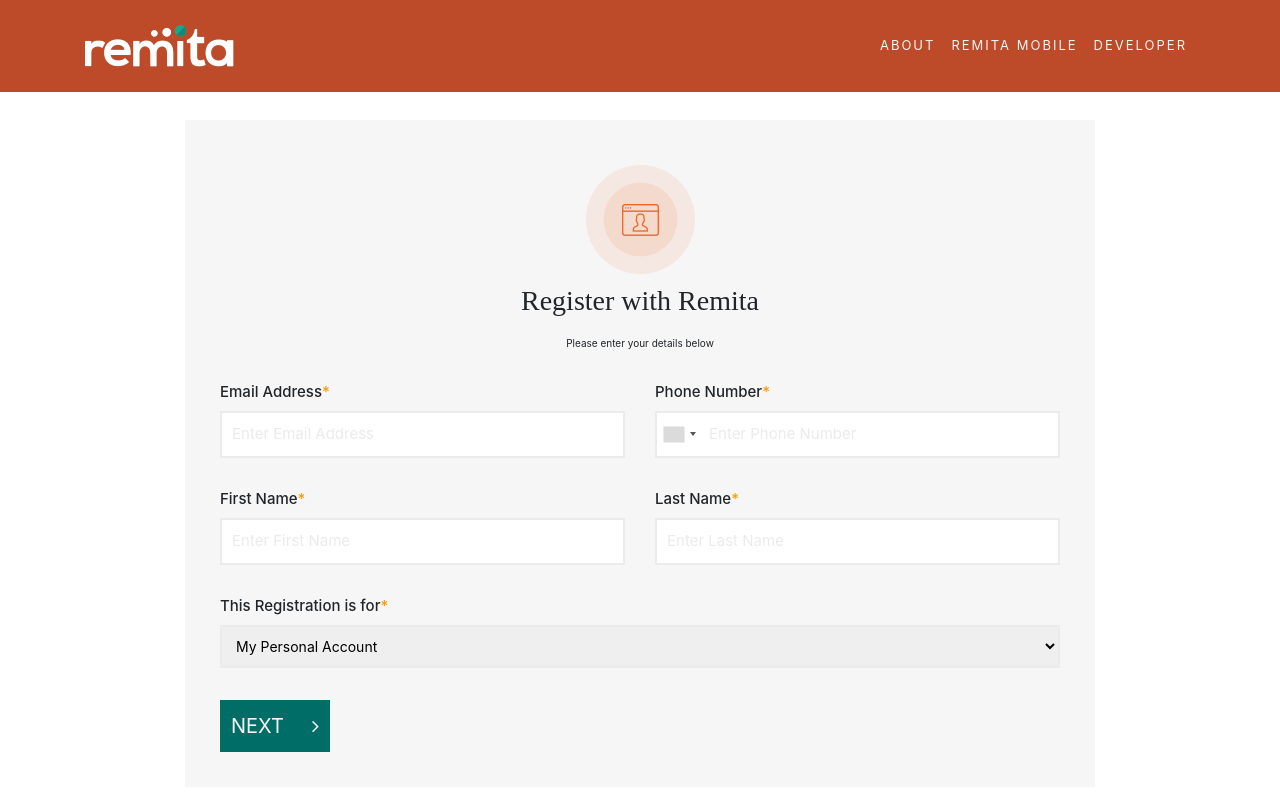
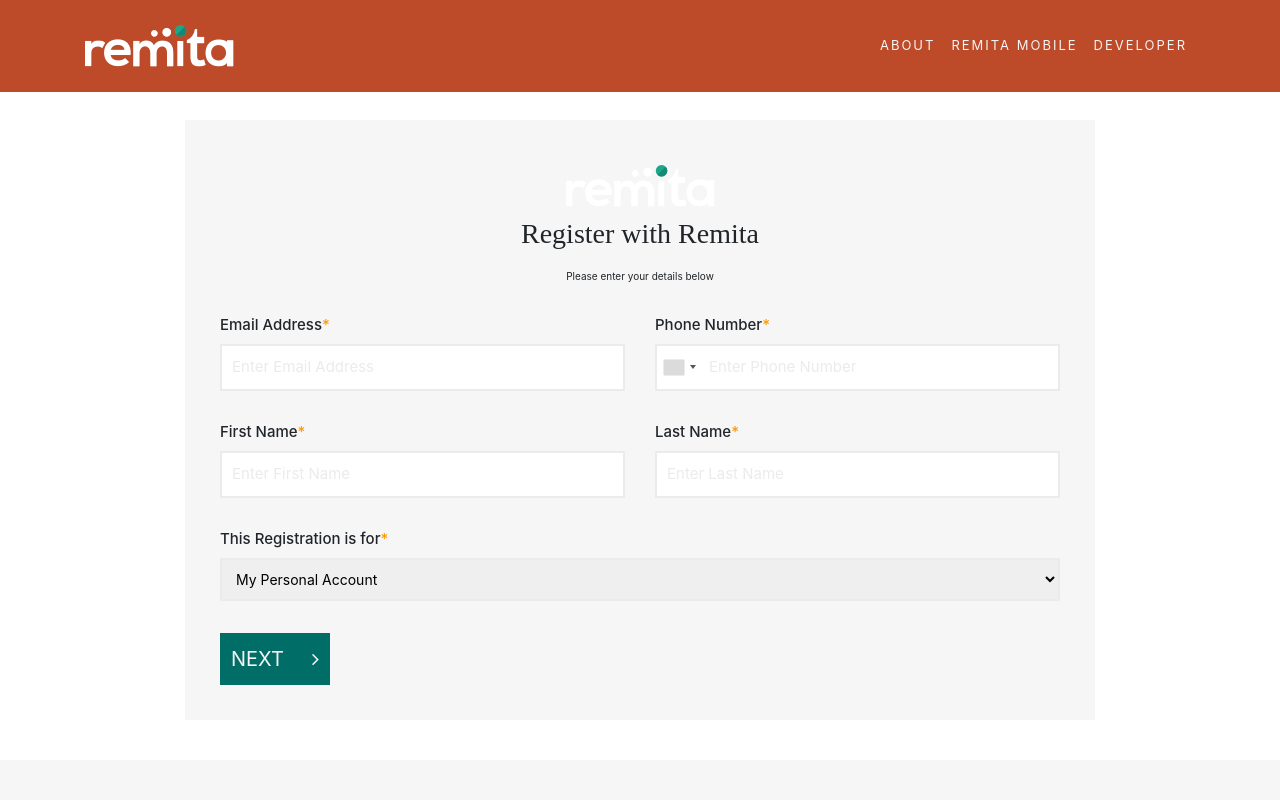
Before and after one commit to Rihanat/remitaProject, a website with bundled scripts: page index.html in a window 1280 px wide. Shown: the top 800 px of the page. Built offline with nearby package versions, Linux system fonts and the light colour scheme; a script that the page names is missing.

Commit message:
change of logo

```diff
--- a/index.html
+++ b/index.html
@@ -48,7 +48,8 @@
                     <div id="error-id">
 
                     </div>
-                    <img src="/images/the_logo.png">
+                    <img src="images/remita_logo_white.png">
+                    <!-- <img src="/images/the_logo.png" > -->
                     <h3 id="register">Register with Remita</h3>
                     <p id="pls">Please enter your details below</p>
                 </div>
```
